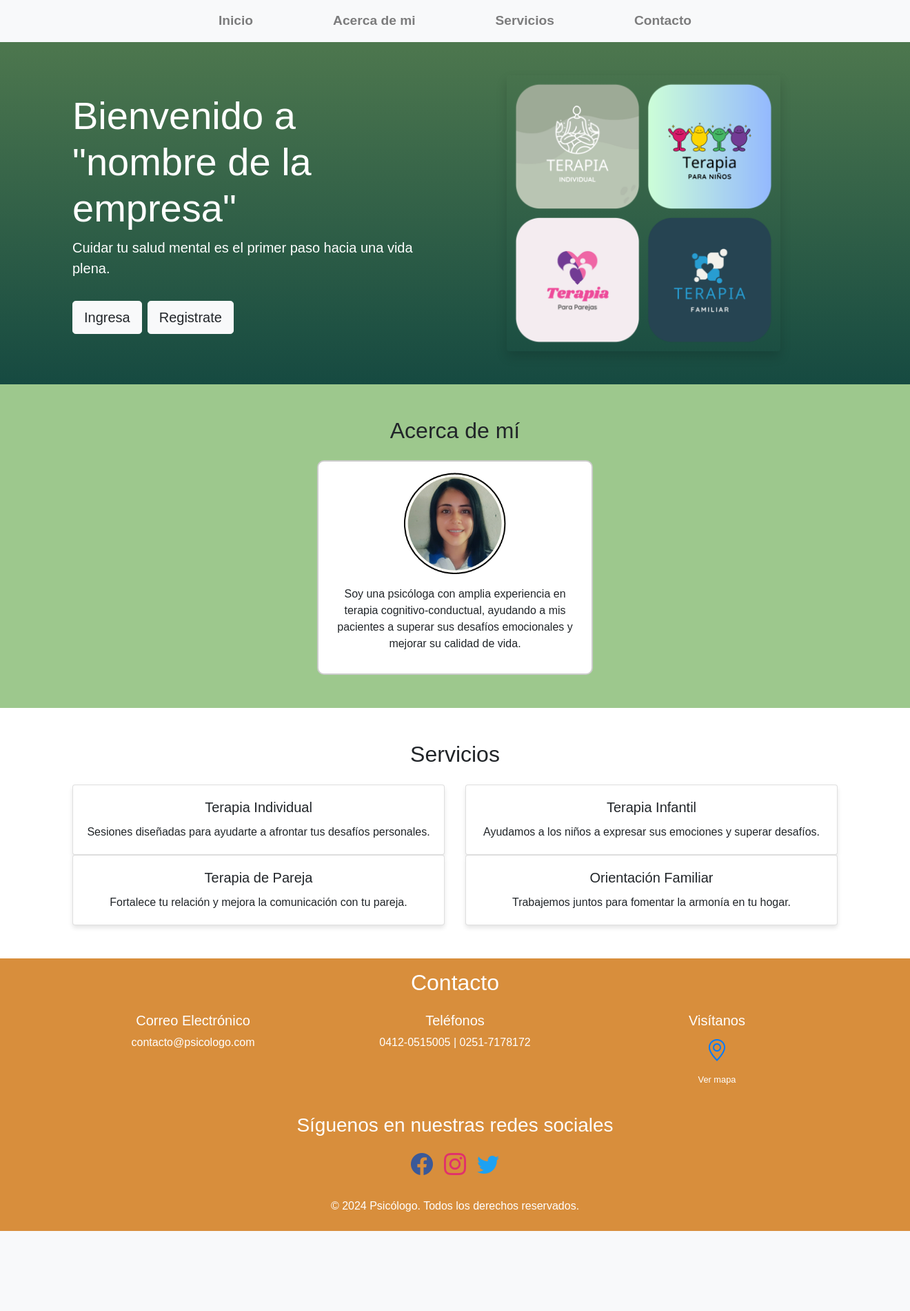
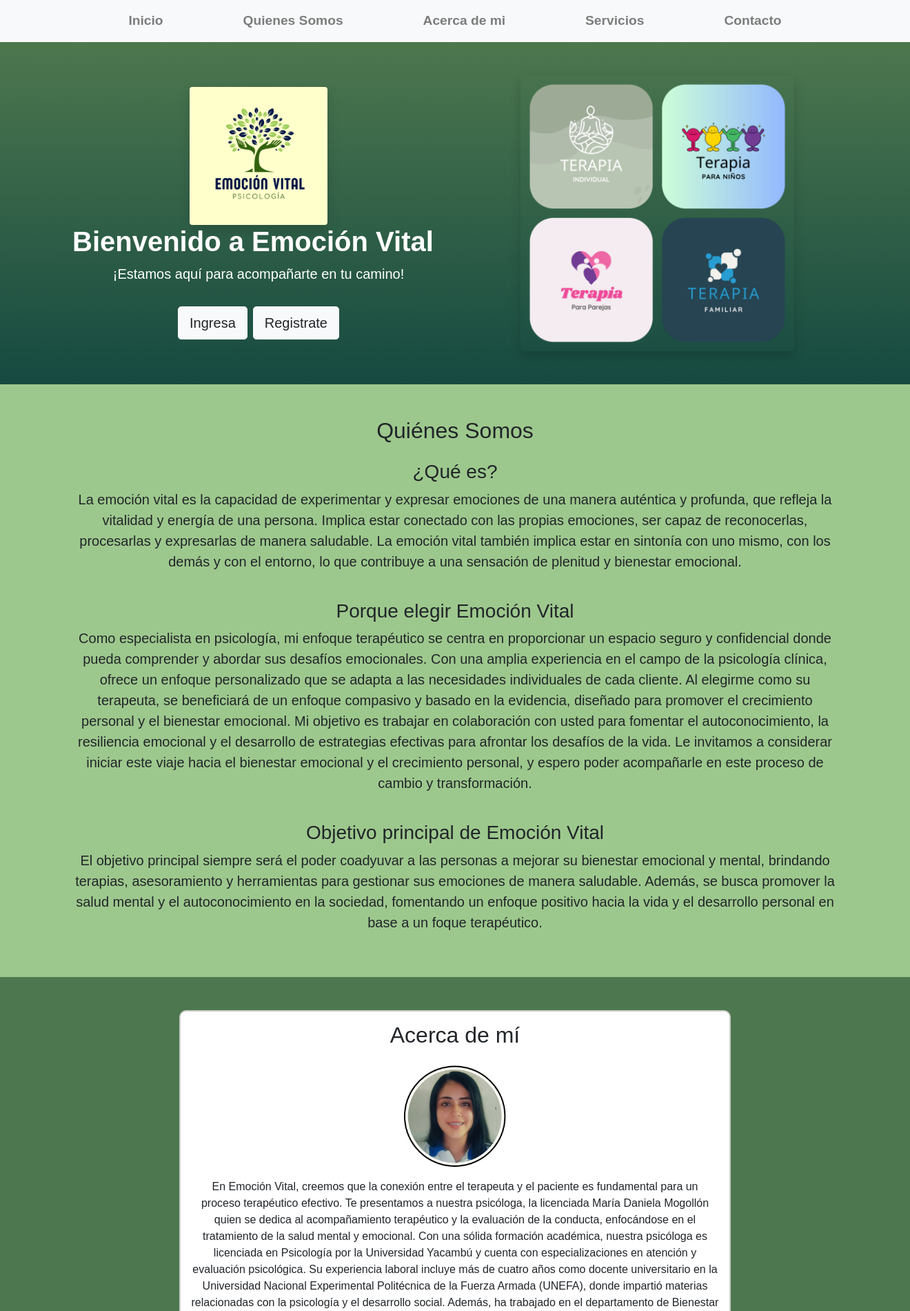
Before and after one commit to duma12322/Implantacion, a PHP site: page /Inicio.php in a window 1320 px wide. Shown: the top 1900 px of the page at 69% size. Before the commit the page ends 1784 px from the top, so only its background shows below. Run offline with PHP 8.4, Linux system fonts and the light colour scheme; some libraries are stand-ins or nearby versions.

Commit message:
Cambios nuevos de github

```diff
--- a/Inicio.php
+++ b/Inicio.php
@@ -21,6 +21,9 @@
                     <a class="nav-link nav-custom" href="Inicio.php">Inicio</a>
                 </li>
                 <li class="nav-item">
+                    <a class="nav-link nav-custom" href="#quienessomos">Quienes Somos</a>
+                </li>
+                <li class="nav-item">
                     <a class="nav-link nav-custom" href="#acercademi">Acerca de mi</a>
                 </li>
                 <li class="nav-item">
@@ -39,16 +42,17 @@
             <div class="row align-items-center">
                 <!-- Columna izquierda: Logo y botones -->
                 <div class="col-md-6 d-flex flex-column justify-content-center text-center text-md-left">
-                    <h1 class="display-4">Bienvenido a "nombre de la empresa"</h1>
-                    <p class="lead">Cuidar tu salud mental es el primer paso hacia una vida plena.</p>
-                    <div class="d-flex justify-content-start">
+                    <img src="files/logo.png" alt="Bienvenido" class="img-fluid rounded shadow mx-auto d-block" style="max-width: 200px; height: auto;">
+                    <h1 class="display-6">Bienvenido a Emoción Vital</h1>
+                    <p class="lead mx-auto d-block">¡Estamos aquí para acompañarte en tu camino!</p>
+                    <div class="d-flex justify-content-start mx-auto d-block">
                         <a href="login_paciente.php" class="btn btn-light btn-lg mt-3 mr-2">Ingresa</a>
                         <a href="registro_paciente.php" class="btn btn-light btn-lg mt-3">Registrate</a>
                     </div>
                 </div>
 
                 <!-- Columna derecha: Imagen con servicios -->
-                <div class="col-md-6" style="position: relative; left: 60px;">
+                <div class="col-md-6" style="position: relative; left: 80px;">
                     <img src="files/collage.png" alt="Servicios" class="img-fluid rounded shadow">
                 </div>
 
@@ -56,20 +60,47 @@
         </div>
     </header>
 
+    <!-- Quienes somos -->
+    <section id="quienessomos" class="py-5" style="background-color: #9DC88D;">
+        <div class="container text-center">
+            <!-- Título principal -->
+            <h2 class="mb-4">Quiénes Somos</h2>
+            <h3 class="mb-6">¿Qué es? </h3>
+            <p class="lead">
+                La emoción vital es la capacidad de experimentar y expresar emociones de una manera auténtica y profunda, que refleja la vitalidad y energía de una persona. Implica estar conectado con las propias emociones, ser capaz de reconocerlas, procesarlas y expresarlas de manera saludable. La emoción vital también implica estar en sintonía con uno mismo, con los demás y con el entorno, lo que contribuye a una sensación de plenitud y bienestar emocional.
+            </p>
+            <br>
+            <h3 class="mb-6">Porque elegir Emoción Vital</h3>
+            <p class="lead">
+                Como especialista en psicología, mi enfoque terapéutico se centra en proporcionar un espacio seguro y confidencial donde pueda comprender y abordar sus desafíos emocionales. Con una amplia experiencia en el campo de la psicología clínica, ofrece un enfoque personalizado que se adapta a las necesidades individuales de cada cliente. Al elegirme como su terapeuta, se beneficiará de un enfoque compasivo y basado en la evidencia, diseñado para promover el crecimiento personal y el bienestar emocional. Mi objetivo es trabajar en colaboración con usted para fomentar el autoconocimiento, la resiliencia emocional y el desarrollo de estrategias efectivas para afrontar los desafíos de la vida. Le invitamos a considerar iniciar este viaje hacia el bienestar emocional y el crecimiento personal, y espero poder acompañarle en este proceso de cambio y transformación.
+            </p>
+            <br>
+            <h3 class="mb-6">Objetivo principal de Emoción Vital</h3>
+            <p class="lead">
+                El objetivo principal siempre será el poder coadyuvar a las personas a mejorar su bienestar emocional y mental, brindando terapias, asesoramiento y herramientas para gestionar sus emociones de manera saludable. Además, se busca promover la salud mental y el autoconocimiento en la sociedad, fomentando un enfoque positivo hacia la vida y el desarrollo personal en base a un foque terapéutico.
+            </p>
+        </div>
+    </section>
+
     <!-- Acerca de mi (psicologa) -->
-    <section id="acercademi" class="py-5" style="background-color: #9DC88D;">
+    <section id="acercademi" class="py-5" style="background-color: #4D774E;">
         <div class="container text-center">
-            <h2 class="mb-4">Acerca de mí</h2>
-            <div class="perfil-cuadro" style="max-width: 400px; margin: 0 auto; border: 2px solid #ccc; padding: 15px; border-radius: 10px; background-color: #fff;">
+
+            <div class="perfil-cuadro" style="max-width: 800px; margin: 0 auto; border: 2px solid #ccc; padding: 15px; border-radius: 10px; background-color: #fff;">
+                <h2 class="mb-4">Acerca de mí</h2>
                 <img src="files/Marce.png" alt="Foto de la psicóloga" style="width: 150px; height: 150px; object-fit: cover; border-radius: 50%; margin-bottom: 15px;">
                 <p>
-                    Soy una psicóloga con amplia experiencia en terapia cognitivo-conductual, ayudando a mis pacientes a
-                    superar sus desafíos emocionales y mejorar su calidad de vida.
+                    En Emoción Vital, creemos que la conexión entre el terapeuta y el paciente es fundamental para un proceso terapéutico efectivo. Te presentamos a nuestra psicóloga, la licenciada María Daniela Mogollón quien se dedica al acompañamiento terapéutico y la evaluación de la conducta, enfocándose en el tratamiento de la salud mental y emocional.
+                    Con una sólida formación académica, nuestra psicóloga es licenciada en Psicología por la Universidad Yacambú y cuenta con especializaciones en atención y evaluación psicológica. Su experiencia laboral incluye más de cuatro años como docente universitario en la Universidad Nacional Experimental Politécnica de la Fuerza Armada (UNEFA), donde impartió materias relacionadas con la psicología y el desarrollo social.
+                    Además, ha trabajado en el departamento de Bienestar Estudiantil, brindando atención y evaluación psicológica a estudiantes, así como en el ámbito organizacional, donde se encargó de la selección y capacitación de personal en Transbarca.
+                    Nuestra psicóloga también ha complementado su formación con diversos cursos, incluyendo liderazgo en Yoga de la Risa y talleres sobre conductas en niños y adolescentes, lo que le permite abordar una amplia gama de problemáticas desde diferentes perspectivas.
+                    Si buscas un espacio seguro y profesional para tu bienestar emocional, no dudes en conocer más a tu psicólogo y dar el primer paso hacia tu salud mental.
+                    ¡Estamos aquí para acompañarte en tu camino!
+
                 </p>
             </div>
         </div>
     </section>
-
 
     <!-- Servicios -->
     <section id="services" class="py-5" style="background-color: #FFFFFF;">
@@ -125,7 +156,8 @@
                 </div>
                 <div class="col-md-4">
                     <h5>Teléfonos</h5>
-                    <p>0412-0515005 | 0251-7178172</p>
+                    <p> <i class="bi bi-whatsapp" style="font-size: 1rem; color: #4D774E;">
+                        </i> 0418-001-00-11 | <i class="bi bi-telephone" style="color: #4D774E;"></i> 0251-7178172</p>
                 </div>
                 <div class="col-md-4">
                     <h5>Visítanos</h5>
@@ -153,7 +185,7 @@
 
     <!-- Footer de página -->
     <footer class="py-2 text-white text-center" style="background-color: #D88E3C;">
-        <p>© 2024 Psicólogo. Todos los derechos reservados.</p>
+        <p>© 2024 Emoción Vital. Todos los derechos reservados.</p>
     </footer>
 
     <link rel="stylesheet" href="https://cdnjs.cloudflare.com/ajax/libs/bootstrap-icons/1.10.5/font/bootstrap-icons.min.css">
```
